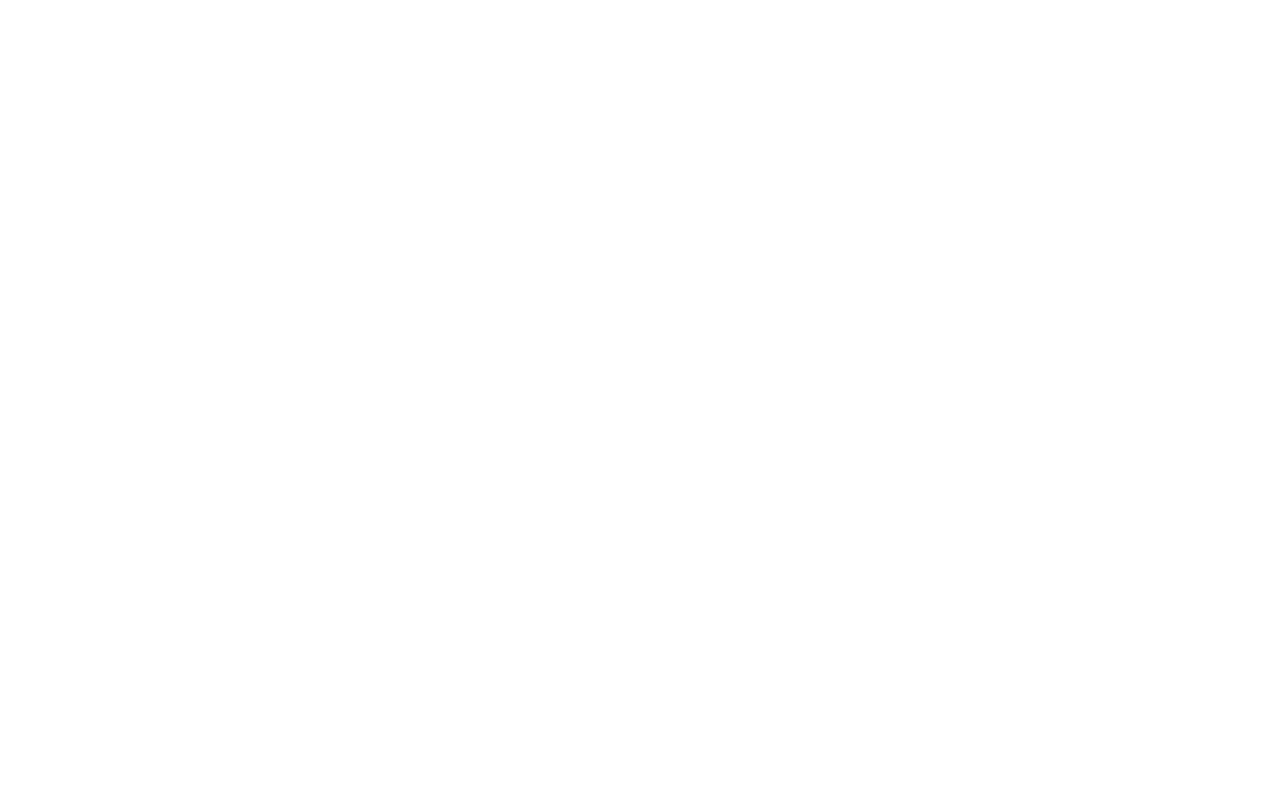
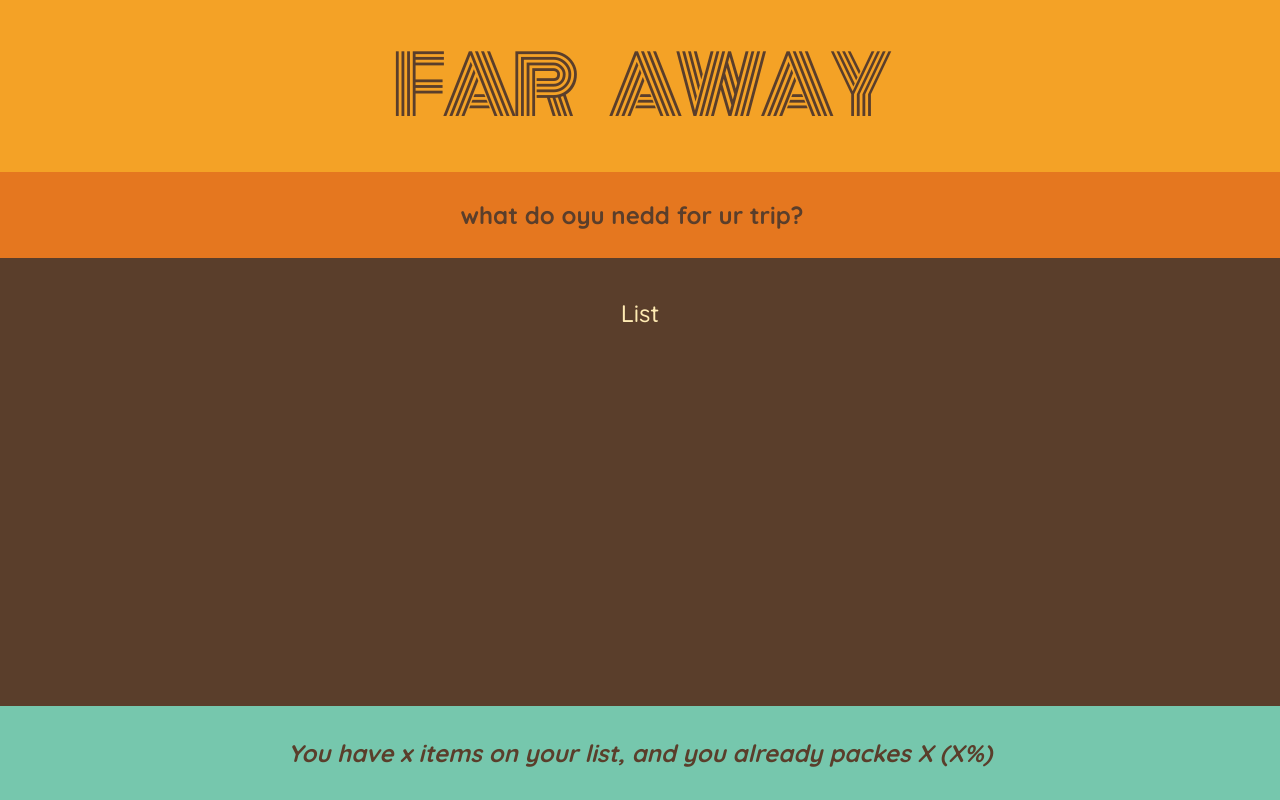
Before and after one commit to YTADLAOUI/tripeReact, a React (Create React App) app: page / in a window 1280 px wide. Built offline with nearby package versions, Linux system fonts and the light colour scheme.

Commit message:
cp stats

```diff
--- a/src/App.js
+++ b/src/App.js
@@ -1,6 +1,14 @@
 
 export default function App(){
+return(
+<div className="app">
+<Logo/>
+<Form/>
+<PackingList/>
+<Stats/>
 
+</div>
+)
 }
 
 
@@ -15,3 +23,13 @@
     </div>
   )
 }
+function PackingList(){
+  return <div className="list">List</div>
+}
+function Stats(){
+  return(
+    <footer className="stats">
+      <em>You have x items on your list, and you already packes X (X%)</em>
+    </footer>
+  )
+}
```
